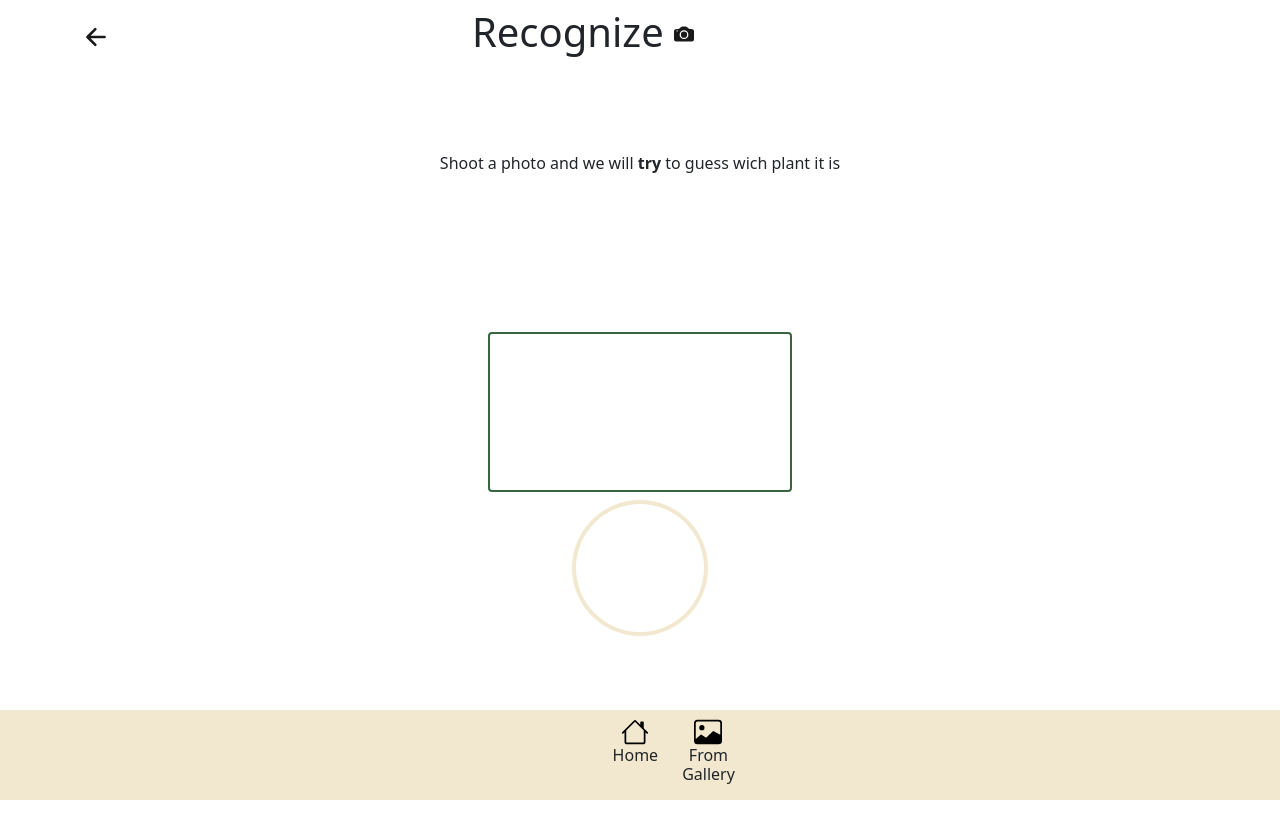
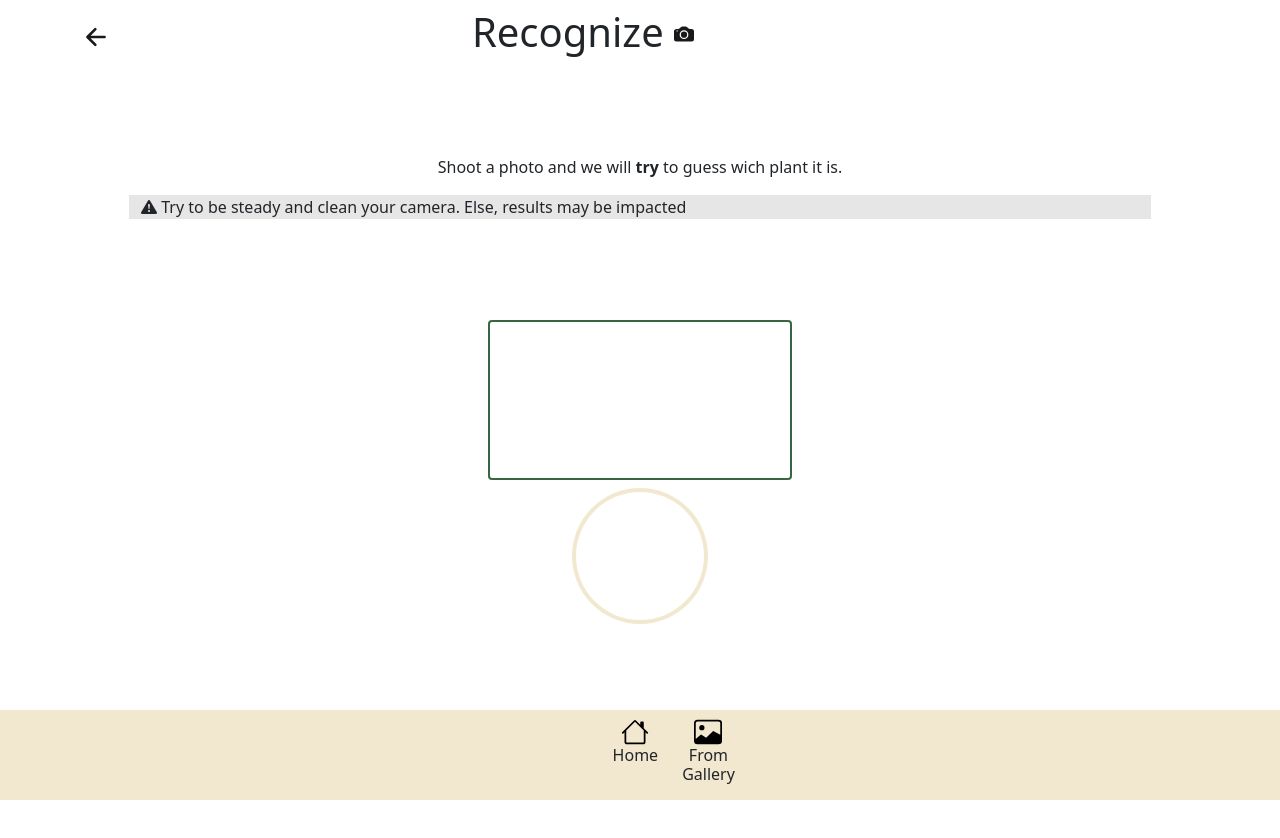
Before and after one commit to polito-hci-2022/Giancono, a React (Create React App) app in the folder A6/planthug/client/: page /recognize in a window 1280 px wide. Shown: the top 838 px of the page. Built offline with nearby package versions, Linux system fonts and the light colour scheme; no server answers.

Commit message:
Implemented euristical solution
Our colleagues lamented no effort to warn the user to make a decent photo so here it is

```diff
--- a/A6/planthug/client/src/Components/General/Recognize.js
+++ b/A6/planthug/client/src/Components/General/Recognize.js
@@ -1,5 +1,5 @@
 import { CameraFill, CircleFill } from "react-bootstrap-icons";
-import { Container, Row, Button } from 'react-bootstrap';
+import { Container, Row, Button, Navbar } from 'react-bootstrap';
 import PlantNavbar from './PlantNavbar';
 import TitleBar from './Titlebar';
 import Home from '../Buttons/home';
@@ -79,10 +79,11 @@ function Recognize(){
                     <TitleBar name='Recognize' icon={<CameraFill />} />
                 </Container>
                 <Container fluid className='h-100 d-flex flex-column align-items-center justify-content-around'>
-                    <Row className="w-75">
+                    <Row className="w-85" style={{height: 0}}>
                         <span className='text-center'>
-                            Shoot a photo and we will <b>try</b> to guess wich plant it is
-                        </span>
+                            Shoot a photo and we will <b>try</b> to guess wich plant it is.
+                        </span><Navbar/>
+                        <p style={{backgroundColor: '#e6e6e6'}}><i className="bi bi-exclamation-triangle-fill"/>    Try to be steady and clean your camera. Else, results may be impacted</p>
                     </Row>
                     <Row className="d-flex flex-column align-items-center">
                         <div className="overflow-hidden rounded-2 p-0" style={{border: '2px solid #386641'}}>
@@ -95,7 +96,7 @@ function Recognize(){
                             </Button>
                         </span>
                     </Row>
-                    <Row>
+                 <Row>
                         <PlantNavbar i2={<Home/>} i3={<FromGallery handleChange={handleChange}/>}/>
                     </Row>
                 </Container>
```
